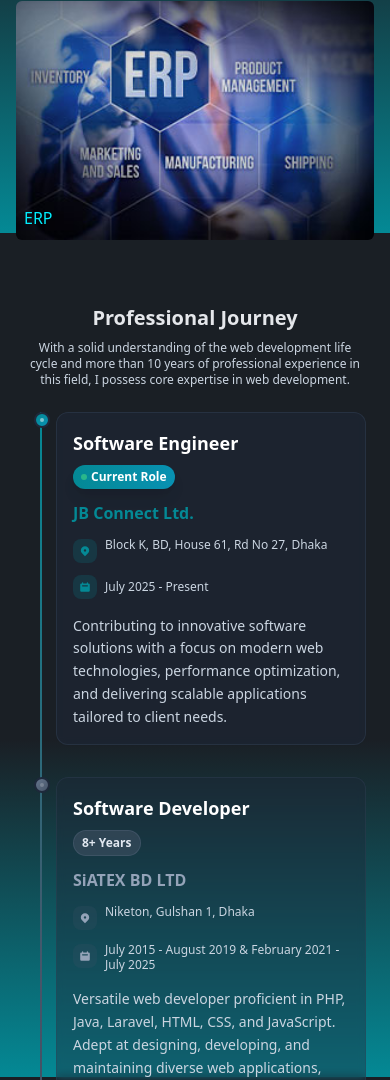
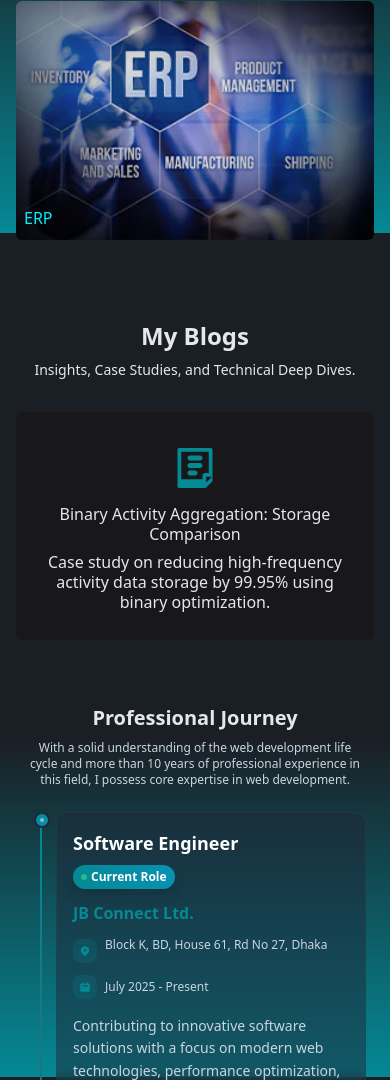
Before and after one commit to AponAhmed/AponAhmed.github.io, a website: page index.html in a window 390 px wide. Shown: the part 6519-7599 px from the top of the page. Drawn offline with Linux system fonts and the light colour scheme.

Commit message:
feat: Add new blog post on binary activity aggregation and update the index page.

```diff
--- a/index.html
+++ b/index.html
@@ -214,6 +214,8 @@
                 class="text-gray-300 hover:bg-gray-700 hover:text-white rounded-md px-3 py-2 text-sm font-medium">Projects</a>
               <a href="#experience"
                 class="text-gray-300 hover:bg-gray-700 hover:text-white rounded-md px-3 py-2 text-sm font-medium">Experience</a>
+              <a href="#blogs"
+                class="text-gray-300 hover:bg-gray-700 hover:text-white rounded-md px-3 py-2 text-sm font-medium">Blogs</a>
 
               <a href="#contact"
                 class="text-gray-300 hover:bg-gray-700 hover:text-white rounded-md px-3 py-2 text-sm font-medium">Contact</a>
@@ -237,6 +239,8 @@
             class="text-gray-300 hover:bg-gray-700 hover:text-white block rounded-md px-3 py-2 text-base font-medium">Projects</a>
           <a href="#experience"
             class="text-gray-300 hover:bg-gray-700 hover:text-white block rounded-md px-3 py-2 text-base font-medium">Experience</a>
+          <a href="#blogs"
+            class="text-gray-300 hover:bg-gray-700 hover:text-white block rounded-md px-3 py-2 text-base font-medium">Blogs</a>
 
           <a href="#contact"
             class="text-gray-300 hover:bg-gray-700 hover:text-white block rounded-md px-3 py-2 text-base font-medium">Contact</a>
@@ -1446,6 +1450,40 @@
       </div>
     </section>
 
+    <!-- Blogs Section -->
+    <section id="blogs" class="py-10">
+      <div class="container m-auto">
+        <h3 class="text-center font-bold text-2xl mb-2 animate-on-scroll" data-animation="animate-slideUp">My <span
+            class="text-primary-light">Blogs</span></h3>
+        <p class="max-w-xl m-auto text-sm text-center mb-8 animate-on-scroll delay-200" data-animation="animate-fadeIn">
+          Insights, Case Studies, and Technical Deep Dives.</p>
+        <div class="grid grid-cols-1 sm:grid-cols-2 md:grid-cols-3 gap-5">
+
+          <div class="relative group text-center bg-zinc-900 flex-auto rounded-md p-5 animate-on-scroll"
+            data-animation="animate-slideUp">
+            <a href="./blogs/binary-activity-aggregation.html"
+              class="absolute top-2 right-2 z-20 text-white bg-primary-color p-2 rounded-full opacity-0 group-hover:opacity-100 transition-all duration-300 hover:bg-primary-light shadow-lg transform hover:scale-110"
+              title="Read Blog">
+              <svg class="w-4 h-4" fill="none" stroke="currentColor" viewBox="0 0 24 24">
+                <path stroke-linecap="round" stroke-linejoin="round" stroke-width="2"
+                  d="M10 6H6a2 2 0 00-2 2v10a2 2 0 002 2h10a2 2 0 002-2v-4M14 4h6m0 0v6m0-6L10 14"></path>
+              </svg>
+            </a>
+
+            <svg class="my-4 w-10 h-10 m-auto text-primary-dark fill-primary-dark" xmlns="http://www.w3.org/2000/svg"
+              viewBox="0 0 448 512">
+              <path
+                d="M448 360V24c0-13.3-10.7-24-24-24H24C10.7 0 0 10.7 0 24v464c0 13.3 10.7 24 24 24h336l88-88zm-80 80V368h72l-72 72zM400 320H352c-17.7 0-32 14.3-32 32v48H48V48h352v272zM128 320c0 17.7 14.3 32 32 32h64c17.7 0 32-14.3 32-32s-14.3-32-32-32h-64c-17.7 0-32 14.3-32 32zm0-96c0 17.7 14.3 32 32 32h128c17.7 0 32-14.3 32-32s-14.3-32-32-32h-128c-17.7 0-32 14.3-32 32zm0-96c0 17.7 14.3 32 32 32h128c17.7 0 32-14.3 32-32s-14.3-32-32-32h-128c-17.7 0-32 14.3-32 32z" />
+            </svg>
+            <strong>Binary Activity Aggregation: Storage Comparison</strong>
+            <p class="text-center my-2">Case study on reducing high-frequency activity data storage by 99.95% using
+              binary optimization.</p>
+          </div>
+
+        </div>
+      </div>
+    </section>
+
     <!-- Experience Section -->
     <section id="experience" class="py-6 sm:py-8 md:py-10">
       <div class="container mx-auto px-4 sm:px-6">
```
Also changed, not shown: blogs/binary-activity-aggregation.html (+1 -0 lines).
